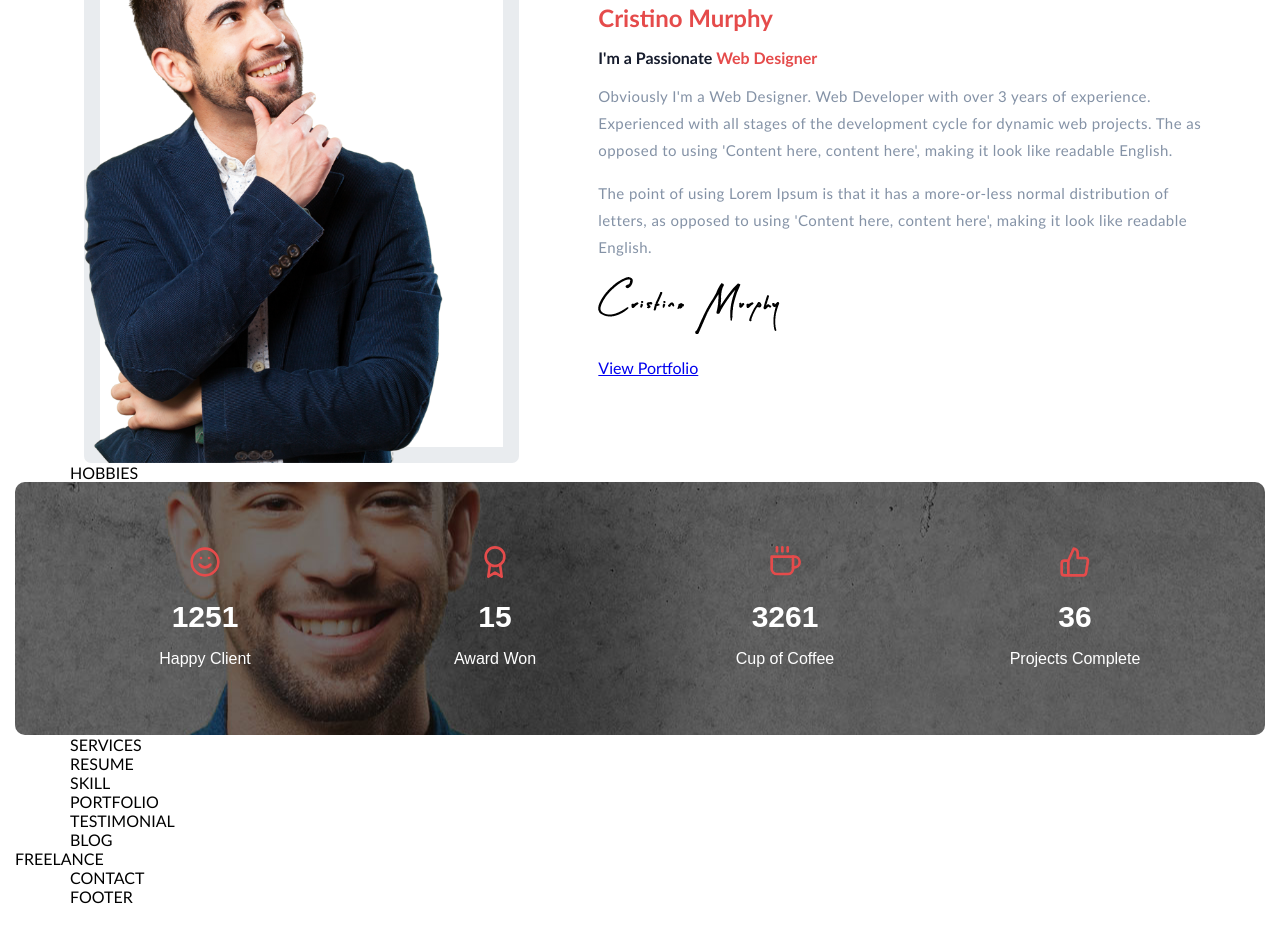
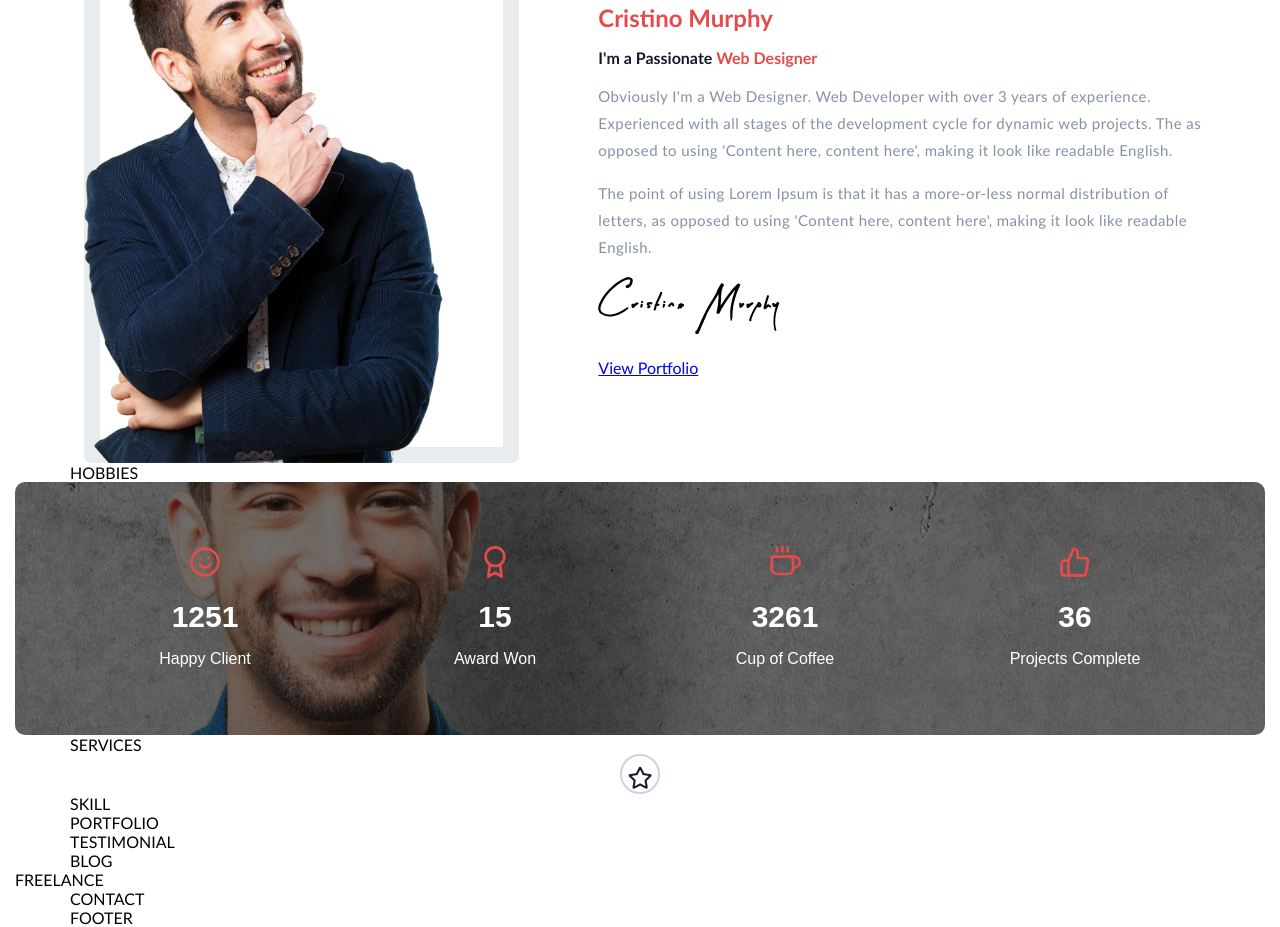
Before and after one commit to front-end-by-rimantas/19-grupe-portfolio-cristino, a website: page index.html in a window 1280 px wide. Shown: the part 955-1882 px from the top of the page. Before the commit the page ends 1861 px from the top, so only its background shows below. Drawn offline with Linux system fonts and the light colour scheme.

Commit message:
resume main circle

```diff
--- a/css/home-page.css
+++ b/css/home-page.css
@@ -130,6 +130,25 @@ CUSTOM HOME PAGE STYLES GOES BELOW THIS COMMENT
 
 /* services */
 /* resume */
+.resume {
+    width: 100%;
+}
+.resume__icon {
+    border: 2px solid #ced4da;
+    height: 40px;
+    width: 40px;
+    border-radius: 50%;
+    margin: 0 auto;
+    display: flex;
+    justify-content: center;
+    align-items: center;
+}
+
+    .resume__icon .far {
+        padding-top: 7px;
+        font-size: 22px;
+        color: #161c2d;
+    }
 /* skill */
 /* portfolio */
 /* testimonial */
--- a/index.html
+++ b/index.html
@@ -127,7 +127,14 @@
     <!-- section RESUME begin -->
     <section class="container">
         <div class="row">
-            RESUME
+            <div class="col-12">
+               <div class="resume">
+                   <div class="resume__icon">
+                        <i class="far fa-star"></i>
+                   </div>
+                   <div class="resume__timeline"></div>
+               </div>
+            </div>
         </div>
     </section>
     <!-- section RESUME end -->
```
